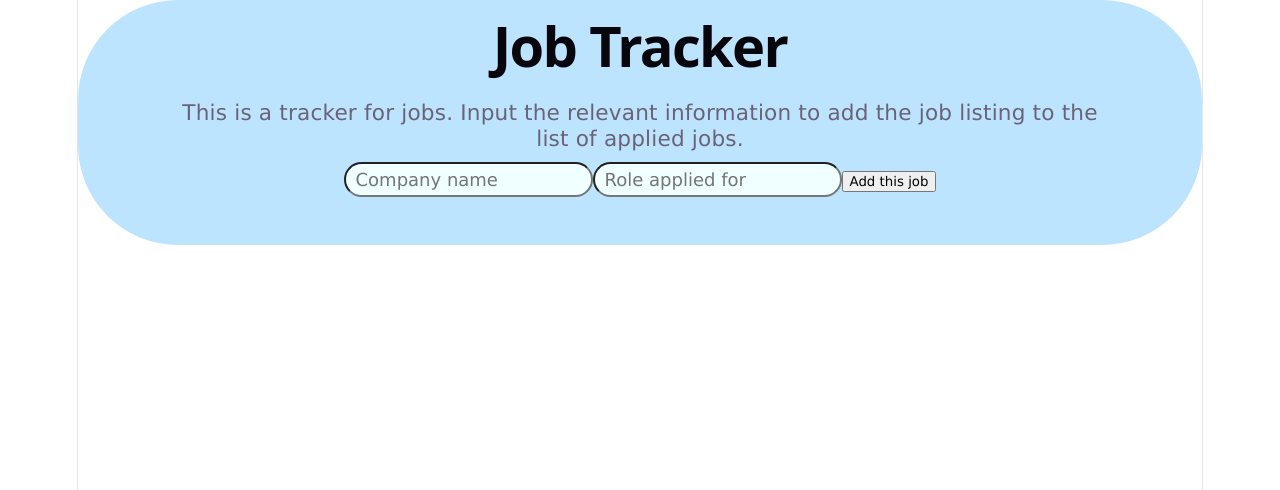
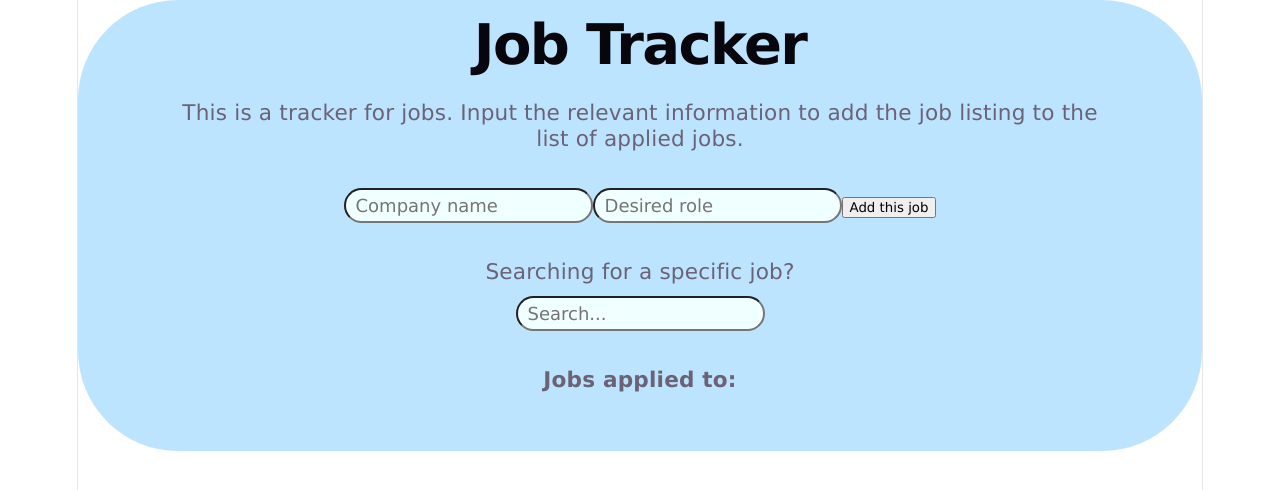
Before and after one commit to gaberonincheese/cs81-final-jobtracker, a React (Vite) app in the folder final-jobtracker/: page / in a window 1280 px wide. Shown: the top 490 px of the page. Built offline with nearby package versions, Linux system fonts and the light colour scheme.

Commit message:
Added a filter function for jobs array

```diff
--- a/final-jobtracker/src/App.jsx
+++ b/final-jobtracker/src/App.jsx
@@ -1,4 +1,4 @@
-import { useState } from 'react'
+import { useEffect, useState } from 'react'
 import './App.css'
 //import { Jobs } from './Jobs';
 
@@ -7,16 +7,13 @@ function App() {
   return (
     <div className='App'>
 
-        <h1> <b> Job Tracker </b> </h1>
-        <p className='paragraph'> This is a tracker for jobs. Input the relevant information to add the
-          job listing to the list of applied jobs. </p>
+      <h1 className='job-heading'> <b> Job Tracker </b> </h1>
+      <p> This is a tracker for jobs. Input the relevant information to add the
+        job listing to the list of applied jobs. </p>
 
-          <div>
-            <Jobs/>
-          </div>
+      <br></br>
+      <Jobs />
     </div>
-
-
   );
 }
 
@@ -29,6 +26,20 @@ function Jobs() {
   const [jobs, setJobs] = useState([]);
   const [error, setError] = useState("");
   const [isSubmitting, setIsSubmitting] = useState(false);
+  const [filteredJobs, setFilteredJobs] = useState([]);
+
+  const [searchTerm, setSearchTerm] = useState("");
+
+  const searchItems = (searchTerm) => {
+    setSearchTerm(searchTerm);
+
+    if (searchTerm !== "") {
+      setFilteredJobs(jobs.filter(job => { return job.name.toLowerCase().includes(searchTerm.toLowerCase())}));
+    } else {
+      setFilteredJobs(jobs);
+    }
+  }
+
 
   const [jobForm, setJobForm] = useState({
     companyName: "",
@@ -36,7 +47,7 @@ function Jobs() {
   });
 
   const handleInputChange = (event) => {
-    const {name, value} = event.target;
+    const { name, value } = event.target;
 
     setJobForm(prevData => ({
       ...prevData,
@@ -70,31 +81,52 @@ function Jobs() {
   }
 
   return (
-    <form className = "job-tracker" onSubmit={handleSubmit}>
+    <div>
+      <form className="job-tracker" onSubmit={handleSubmit}>
         <input
           name="companyName"
           value={FormData.companyName}
           onChange={handleInputChange}
-          placeholder= 'Company name'
+          placeholder='Company name'
         />
 
         <input
           name="companyRole"
           value={FormData.companyRole}
           onChange={handleInputChange}
-          placeholder= 'Role applied for'
+          placeholder='Desired role'
         />
 
         {/* Here, if user clicks to submit, we do form validation.*/}
-        <button className = "add-job-button" onClick={() => {setIsSubmitting(true)}}> Add this job </button>
+        <button className="add-job-button" onClick={() => { setIsSubmitting(true) }}> Add this job </button>
 
-         {/* Print the error. */}
-        {error && <div style={{ color: 'red' }}>{error}</div>}
+        {/* Print the error. */}
+        {error && <div style={{ color: 'red', paddingTop: '20px' }}>{error}</div>}
+      </form>
 
-        {/* Here, making an unordered list of all items in the jobs array.*/}
-        <ul className='jobs-map'>
-          {jobs.map(job => (<li key={job.id}> {job.id}. Company: {job.name} Role: {job.role} </li>))}
-        </ul>
-    </form>
+      <br></br>
+
+      <p> Searching for a specific job? </p>
+      <input
+          name="searchJobInput"
+          //value = {searchTerm}
+          onChange={(e) => searchItems(e.target.value)}
+          placeholder='Search...'
+      />
+
+
+      <br></br>
+      <br></br>
+      <p> <b> Jobs applied to: </b> </p>
+
+      {/* Here, making an unordered list of all items in the jobs array.*/}
+      <ul className='jobs-map'>
+        {searchTerm.length > 1 ? filteredJobs.map(job => (<li key={job.id}> {job.id}. Company: {job.name} Role: {job.role} </li>))
+        : jobs.map(job => (<li key={job.id}> {job.id}. Company: {job.name} Role: {job.role} </li>))}
+      </ul>
+    </div>
+
+
+
   );
 }
```
